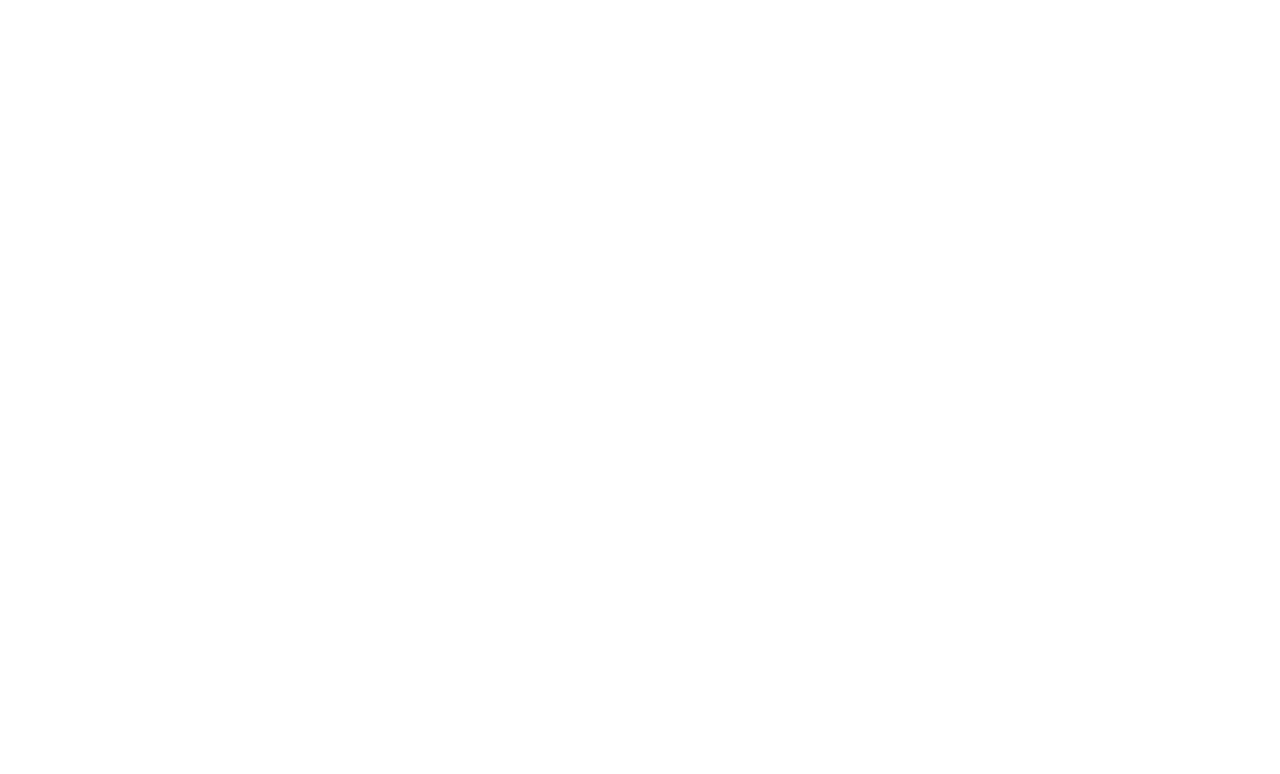
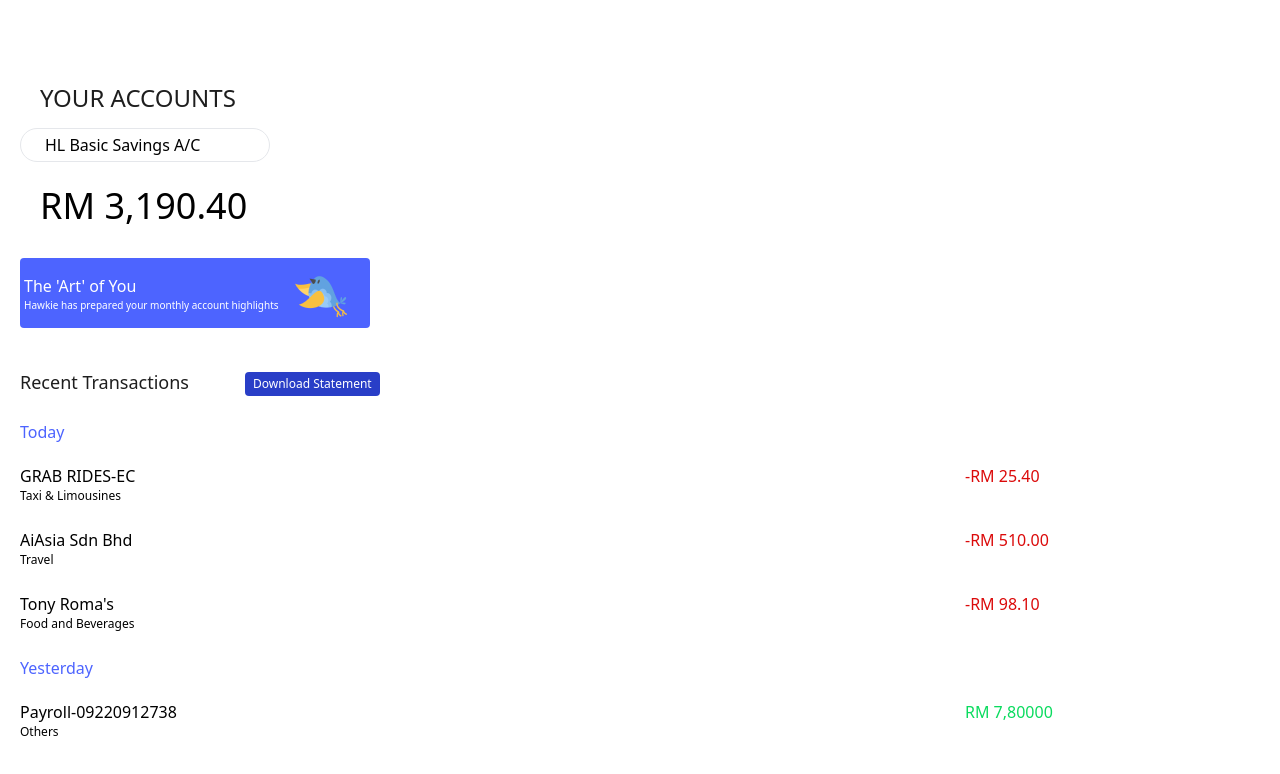
Before and after one commit to AndrewKzx/HLB-Hackathon-2022, a Nuxt app: page /account-page in a window 1280 px wide. Before the commit this address had no page. Shown: the top 774 px of the page. Built offline with nearby package versions, Linux system fonts and the light colour scheme.

Commit message:
updated page

```diff
--- /dev/null
+++ b/pages/account-page.vue
@@ -0,0 +1,90 @@
+<template>
+  <div>
+      <div class = "mt-20 mb-3 pl-10" style = "font-size : 24px; font-weight : 300; color: #1E1E1E">
+          YOUR ACCOUNTS
+      </div>
+
+      <div class = "pl-6 border pt-1 pb-1 rounded-full mb-2 ml-5" style = "width :250px">HL Basic Savings A/C</div>
+        <div class = "pl-10 mt-6 text-4xl mb-8">RM 3,190.40</div>
+       <NuxtLink to = "/" >
+          <div class = "pl-1 rounded ml-5 flex" style = "background-color : #4D64FF; width : 350px; height : 70px ">
+              <div class ="pt-3">
+                <div style = "font-size : 16px" class = "mt-1 text-white">
+                  The 'Art' of You
+              </div>
+              <div class = "pb-3 text-white" style="font-size : 10px;">
+                  Hawkie has prepared your monthly account highlights
+              </div>
+              </div>
+
+            <div>
+            <img src="../static/pngwing 1.png">
+            </div>
+          </div>
+
+
+      </NuxtLink>
+        <div class="mt-10 flex space-x-14 pl-5" >
+            <div class =" text-lg" style = "font-size : 18px; font-weight : 300; color: #1E1E1E">Recent Transactions</div>
+            <NuxtLink to = "/">
+            <div class ="text-xs mt-1 rounded text-white pl-2 pr-2 pb-1 pt-1" style = "background-color : #293EC7 ">Download Statement</div>
+            </NuxtLink>
+        </div>
+
+        <div class ="ml-5">
+            <div class ="mt-6 mb-5" style = "color :#4D64FF ">
+                Today
+            </div>
+            <div class = "flex mb-6">
+                <div class = "flex flex-col w-3/4">
+                    <div>GRAB RIDES-EC</div>
+                    <div class = "text-xs">Taxi & Limousines</div>
+
+                </div>
+                <div class = "w-1/4" style = "color :#DB0A0A">-RM 25.40</div>
+            </div>
+     <div class = "flex mb-6">
+                <div class = "flex flex-col w-3/4">
+                    <div>AiAsia Sdn Bhd</div>
+                    <div class = "text-xs">Travel</div>
+
+                </div>
+                <div class = "w-1/4 " style = "color :#DB0A0A">-RM 510.00</div>
+            </div>
+     <div class = "flex mb-6">
+                <div class = "flex flex-col w-3/4">
+                    <div>Tony Roma's</div>
+                    <div class = "text-xs">Food and Beverages</div>
+
+                </div>
+                <div class = "w-1/4 " style = "color :#DB0A0A">-RM 98.10</div>
+            </div>
+<!--red #DB0A0A G OADB5E -->
+            <div style = "color : #4D64FF" class = "mb-5">Yesterday</div>
+              <div class ="flex">
+                  <div class = "flex flex-col w-3/4">
+                      <div>Payroll-09220912738</div>
+                      <div class = "text-xs">Others</div>
+                  </div>
+
+                <div class = "w-1/4 " style = "color :#0ADB5E">RM 7,80000</div>
+
+            </div>
+        </div>
+
+
+  </div>
+
+
+
+</template>
+
+<script>
+export default {
+    name : 'AccountPage'
+}
+</script>
+
+<style>
+
+</style>
```
